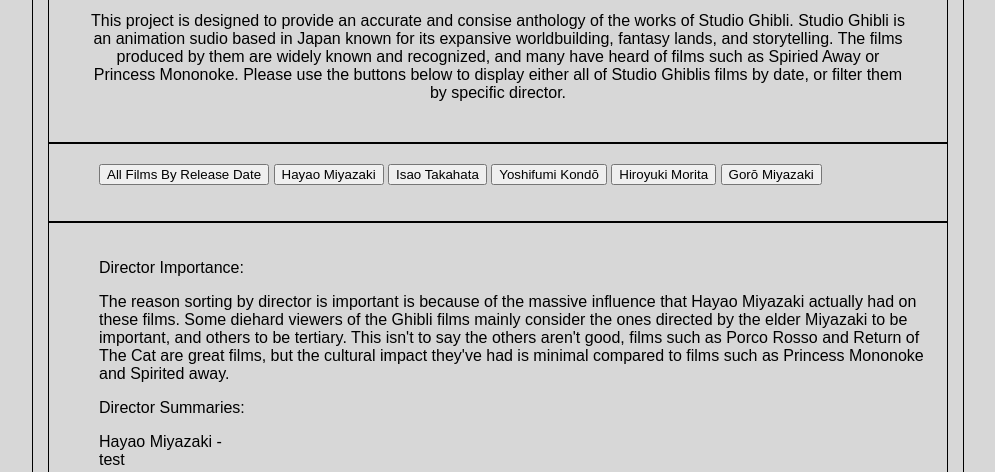
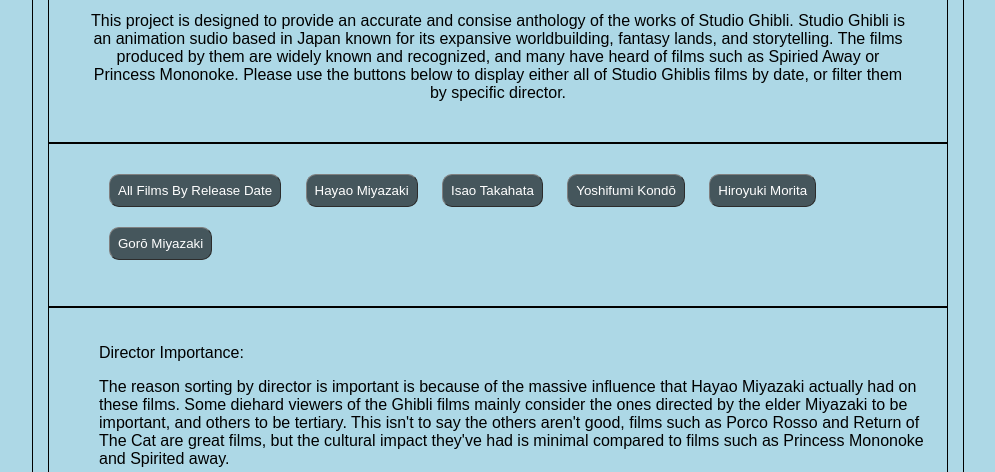
Before and after one commit to yortortle/ghibli-anthology-app, a plain HTML site: page index.html in a window 1280 px wide. Shown: the part 437-909 px from the top of the page, without its empty margins (142-1137 px from the left). Drawn offline with nearby package versions, Linux system fonts and the light colour scheme; no server answers.

Commit message:
got colors all ready

```diff
--- a/style.css
+++ b/style.css
@@ -6,13 +6,23 @@
 
 body{
   /* background-color: rgb(100,150,230, 0.6); */
-  background-color: rgb(211,211,211, .9);
+  /* background-color: rgb(211,211,211, .9); */
+  background-color: lightblue;
+
 
   font-family: sans-serif;
 }
 
 .buttons{
-
+  margin: 10px;
+  padding: 8px;
+  border: 1px solid gray;
+  border-style: outset;
+  border-radius: 10px;
+  background-color: rgba(0, 0, 0, 0.6) ;
+  /* text-color: white;
+   */
+   color: white;
 }
 
 .description{
@@ -72,8 +82,8 @@
 }
 
 #txt{
-  background-color: rgba(173, 216, 230, 1);
-  /* background-color: #808080; */
+  /* background-color: rgba(173, 216, 230, 1); */
+  background-color: #F5F5DC;
   padding: 20px;
   height: 600px;
   width: 500px;
@@ -103,6 +113,7 @@
   .container{
     width: 100%;
   }
+
   #modal{
     /* width: 50px; */
     /* height: 50%; */
```
